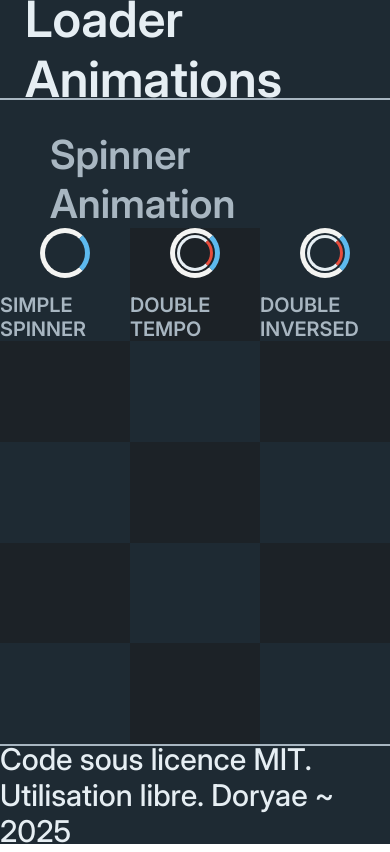
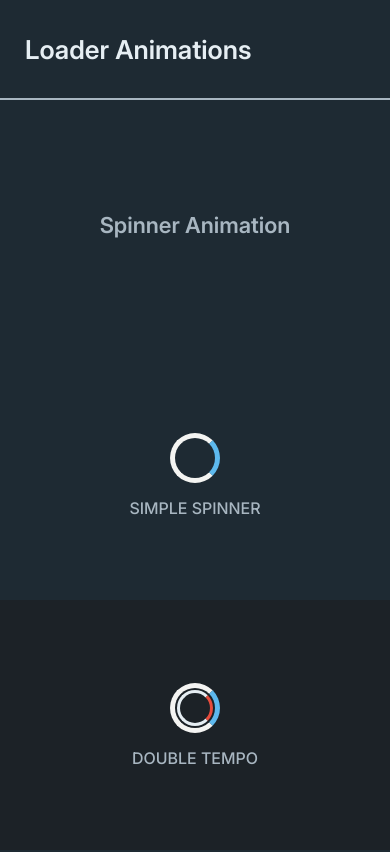
Before and after one commit to Doryae/Loader-Animations, a plain HTML site: page index.html in a window 390 px wide. Shown: the top 852 px of the page. Drawn offline with Linux system fonts and the light colour scheme.

Commit message:
[Maj] Added responsive
Responsive added
& Rectification with animations 2 & 3 on 4K screen causing some effect.

```diff
--- a/style.css
+++ b/style.css
@@ -33,7 +33,6 @@ html {
 
 main {
     margin-top: 100px;
-    height: calc(100vh - 200px);
 }
 
 /* Page Styling */
@@ -74,15 +73,17 @@ section {
     background: var(--bg-primary);
     height: 100%;
     display: grid;
-    grid-template-columns: repeat(3, 1fr);
-    grid-template-rows: repeat(6, 1fr);
+    grid-template-columns: repeat(3, minmax(250px, 1fr));
+    grid-template-rows: repeat(6, 250px);
 }
 
 section h2 {
     font-size: 2rem;
     font-weight: 600;
-    padding: 30px 50px 0;
     grid-column: 1 / 4;
+    display: flex;
+    justify-self: center;
+    align-items: center;
 }
 
 article {
@@ -129,10 +130,9 @@ article:nth-child(2n+1) {
 .spinner-2 .circle::after {
     content: "";
     position: absolute;
-    top: 2px;
-    left: 2px;
-    height: 30px;
-    width: 30px;
+    inset: 6%;
+    height: 75%;
+    width: 75%;
     border: 3px solid var(--blue-white);
     border-right-color: var(--warm-red);
     border-radius: 50%;
@@ -148,10 +148,9 @@ article:nth-child(2n+1) {
 .spinner-3 .circle::after {
     content: "";
     position: absolute;
-    top: 2px;
-    left: 2px;
-    height: 30px;
-    width: 30px;
+    inset: 6%;
+    height: 75%;
+    width: 75%;
     border: 3px solid var(--blue-white);
     border-right-color: var(--warm-red);
     border-radius: 50%;
@@ -179,3 +178,50 @@ article:nth-child(2n+1) {
         transform: rotate(-360deg);
     }
 }
+
+/* Responsive */
+
+@media (max-width: 900px) {
+    .title {
+        font-size: .8rem;
+        font-weight: 500;
+    }
+}
+
+@media (max-width: 750px) {
+    section {
+        grid-template-columns: repeat(2, minmax(250px, 1fr));
+        grid-template-rows: repeat(8, 250px);
+    }
+
+    section h2 {
+        grid-column: 1 / 3;
+    }
+
+    .p-footer {
+        font-size: 1rem;
+        text-align: center;
+    }
+}
+
+@media (max-width: 500px) {
+
+    h1 {
+        font-size: 1.3rem;
+    }
+
+    section {
+        grid-template-columns: repeat(1, minmax(250px, 1fr));
+        grid-template-rows: repeat(15, 250px);
+    }
+
+    section h2 {
+        font-size: 1.1rem;
+        grid-column: 1 / 2;
+    }
+
+    .p-footer {
+        font-size: .8rem;
+        text-align: center;
+    }
+}
```
